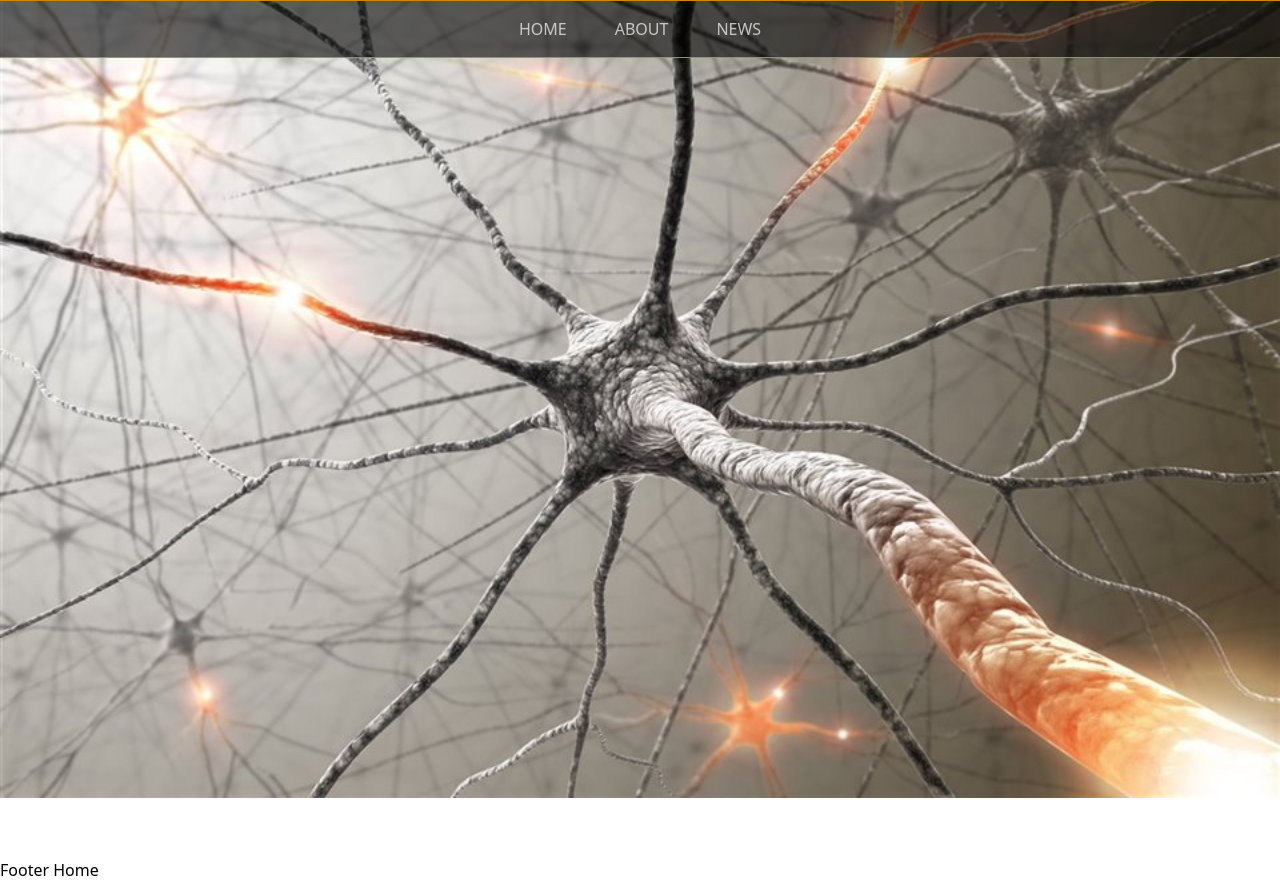
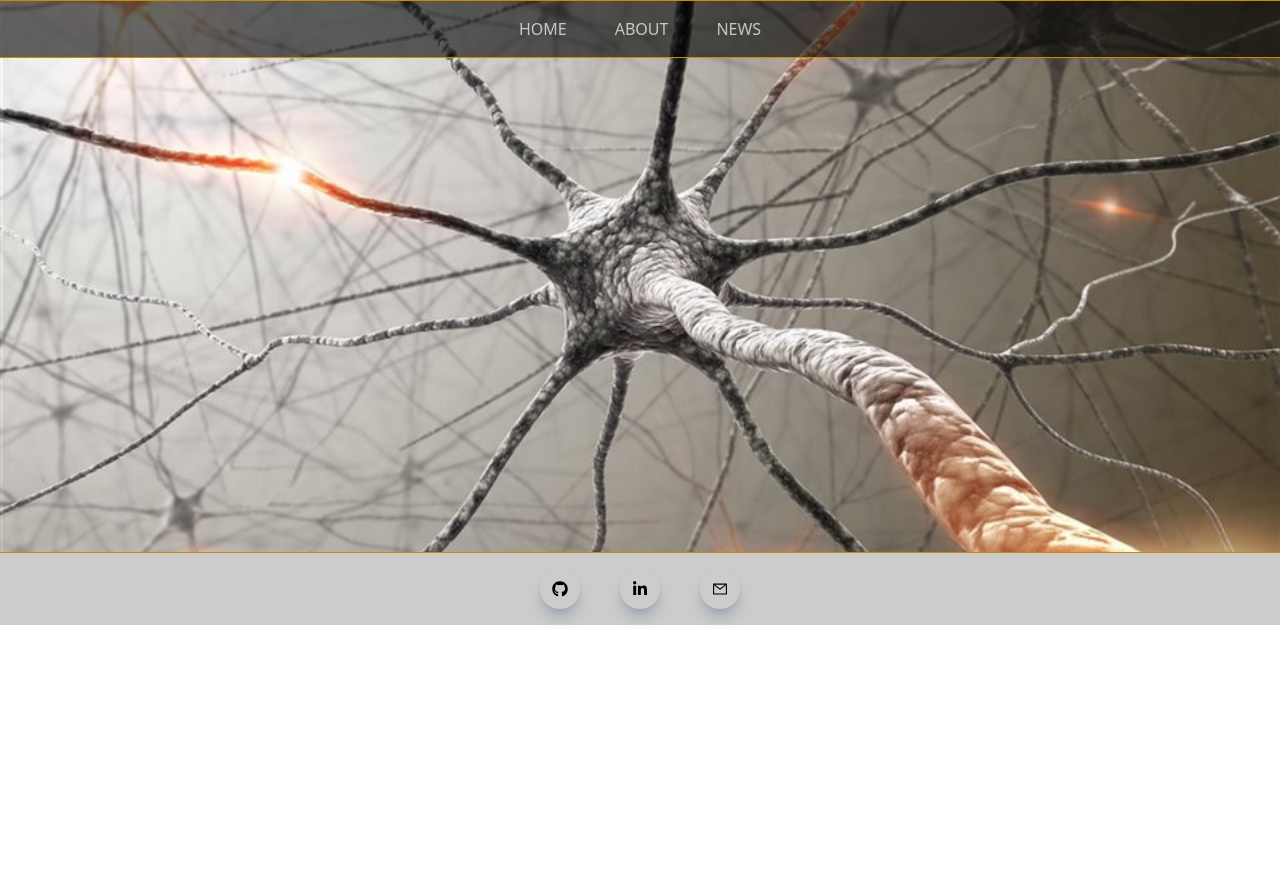
Before and after one commit to Spanioulis/nextjs-app, a Next.js app: page / in a window 1280 px wide. After the commit the page ends 800 px from the top, so only its background shows below. Built offline with nearby package versions, Linux system fonts and the light colour scheme.

Commit message:
feat: global footer and add react-icons

```diff
--- a/package.json
+++ b/package.json
@@ -19,6 +19,7 @@
     "postcss": "8.4.23",
     "react": "18.2.0",
     "react-dom": "18.2.0",
+    "react-icons": "^4.8.0",
     "tailwindcss": "3.3.2",
     "typescript": "5.0.4"
   }
--- a/src/app/about/page.tsx
+++ b/src/app/about/page.tsx
@@ -5,9 +5,9 @@ export default function About() {
    return (
       <div>
          <Header>
-            <div className="bg-np-petra h-screen bg-no-repeat bg-center bg-cover"></div>
+            <div className="bg-np-petra h-[554px] bg-no-repeat bg-center bg-cover mb-[-60px]"></div>
          </Header>
-         <Footer>Footer About</Footer>
+         <Footer />
       </div>
    );
 }
--- a/src/app/news/page.tsx
+++ b/src/app/news/page.tsx
@@ -5,9 +5,9 @@ export default function News() {
    return (
       <div>
          <Header>
-            <div className="bg-selva-amazonas h-screen bg-no-repeat bg-center bg-cover"></div>
+            <div className="bg-selva-amazonas h-[554px] bg-no-repeat bg-center bg-cover mb-[-60px]"></div>
          </Header>
-         <Footer>Footer News</Footer>
+         <Footer />
       </div>
    );
 }
--- a/src/app/page.tsx
+++ b/src/app/page.tsx
@@ -5,9 +5,9 @@ export default function Home() {
    return (
       <div>
          <Header>
-            <div className="bg-neuronal-grid h-screen bg-no-repeat bg-center bg-cover"></div>
+            <div className="bg-neuronal-grid h-[554px] bg-no-repeat bg-center bg-cover mb-[-60px]"></div>
          </Header>
-         <Footer>Footer Home</Footer>
+         <Footer />
       </div>
    );
 }
--- a/src/components/Footer.tsx
+++ b/src/components/Footer.tsx
@@ -1,9 +1,39 @@
+import Link from 'next/link';
 import React from 'react';
+import { AiOutlineMail } from 'react-icons/ai';
+import { FaGithub, FaLinkedinIn } from 'react-icons/fa';
 
 type FooterProps = {
    children?: React.ReactNode;
 };
 
 export default function Footer({ children }: FooterProps) {
-   return <div>{children}</div>;
+   return (
+      <footer className="flex items-center justify-center gap-10 py-4 w-full border-t-[1px] border-yellow-600 bg-black/20">
+         <Link
+            className="rounded-full shadow-lg shadow-gray-400 p-3 cursor-pointer hover:scale-105 ease-in duration-300"
+            href="https://github.com/Spanioulis/"
+            rel="noopener noreferrer"
+            target="_blank"
+         >
+            <FaGithub />
+         </Link>
+         <Link
+            className="rounded-full shadow-lg shadow-gray-400 p-3 cursor-pointer hover:scale-105 ease-in duration-300"
+            href="https://www.linkedin.com/in/sergio-paniagua-sanchez/"
+            rel="noopener noreferrer"
+            target="_blank"
+         >
+            <FaLinkedinIn />
+         </Link>
+         <Link
+            className="rounded-full shadow-lg shadow-gray-400 p-3 cursor-pointer hover:scale-105 ease-in duration-300"
+            href="mailto:pani77sps@gmail.com"
+            rel="noopener noreferrer"
+            target="_blank"
+         >
+            <AiOutlineMail />
+         </Link>
+      </footer>
+   );
 }
--- a/src/components/NavBar.tsx
+++ b/src/components/NavBar.tsx
@@ -4,7 +4,7 @@ import Link from 'next/link';
 export default function NavBar() {
    return (
       <menu className="bg-black/60 text-white relative z-10">
-         <ul className="flex justify-center gap-12 border-b-[1px] border-t-[1px] border-yellow-600">
+         <ul className="flex justify-center gap-12 border-b-[1px] border-t-[1px] border-yellow-600 uppercase">
             {navItems.map((item) => (
                <Link
                   className="hover:text-white text-white/70 transition-all duration-300 py-4"
--- a/src/data/navBarData.ts
+++ b/src/data/navBarData.ts
@@ -5,15 +5,15 @@ type MenuItemProps = {
 
 const navItems: MenuItemProps[] = [
    {
-      text: 'HOME',
+      text: 'Home',
       route: '/'
    },
    {
-      text: 'ABOUT',
+      text: 'About',
       route: '/about'
    },
    {
-      text: 'NEWS',
+      text: 'News',
       route: '/news'
    }
 ];
```
Also changed, not shown: 1 other file (tests, documents, lock files or other folders).
